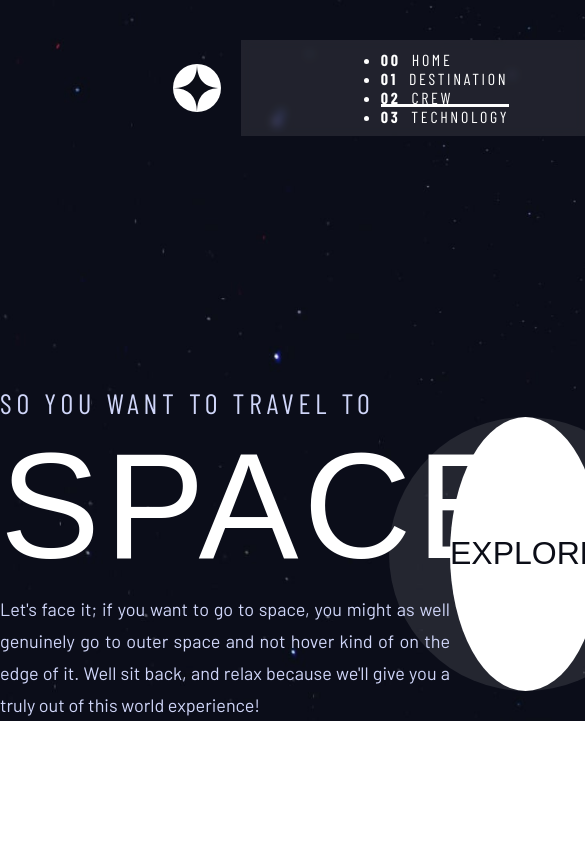
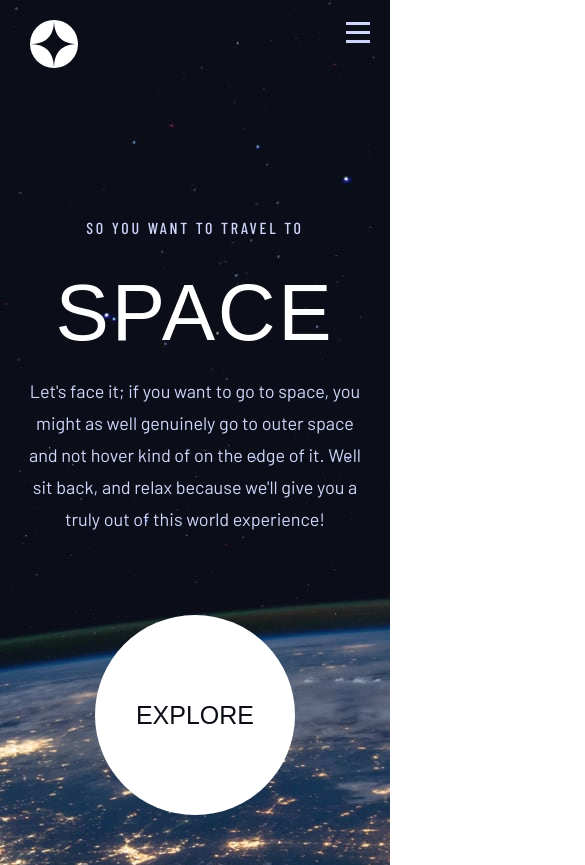
Before and after one commit to itskharina/space-tourism-website, a plain HTML site: page index.html in a window 390 px wide. Shown: the top 865 px of the page, 585 px wide, since content can reach past the window. Before the commit the page ends 844 px from the top, so only its background shows below. Drawn offline with nearby package versions, Linux system fonts and the light colour scheme; a web font is replaced by a local one.

Commit message:
Added media queries for all screens

```diff
--- a/css/home/main.scss
+++ b/css/home/main.scss
@@ -17,6 +17,8 @@ body {
     background-image: url('../../assets/home/background-home-desktop.jpg');
     background-repeat: no-repeat;
     background-size: cover;
+    min-height: 100vh;
+    overflow: hidden;
 }
 
 // HEADER
@@ -31,6 +33,10 @@ header {
     justify-content: center;
     gap: 50px;
     margin-left: 450px;
+
+    .hamburger {
+        display: none;
+    }
 
     .rectangle {
         border-bottom: 1px solid rgb(125, 125, 125);
@@ -50,10 +56,18 @@ header {
         @include flex(row);
         width: 890px;
         height: 96px;
-        gap: 48px;
+        // gap: 48px;
         font-family: 'Barlow Condensed', sans-serif;
         letter-spacing: 2.7px;
         cursor: pointer;
+        // list-style: none;
+
+        ul {
+            @include flex(row);
+            gap: 48px;
+            list-style: none;
+
+        }
 
         a {
             color: white;
@@ -158,3 +172,163 @@ main {
         }
     }
 }
+
+@media (max-width: 1339px) {
+
+    body {
+        background-image: url('../../assets/home/background-home-tablet.jpg');
+        overflow-y: auto;
+    }
+
+    header {
+        @include flex(row);
+        justify-content: space-around;
+        margin: 0;
+
+
+        img.logo {
+            margin-left: 30px;
+        }
+
+
+        .rectangle {
+            border: none;
+        }
+    }
+
+    main {
+        margin-top: 150px;
+    }
+}
+
+@media (max-width: 960px) {
+
+
+    header {
+        font-size: 14px;
+
+        nav {
+            padding: 0 30px;
+            width: auto;
+            display: block;
+
+            span {
+                display: none;
+            }
+        }
+    }
+
+
+    main {
+        @include flex(column);
+        gap: 80px;
+
+
+        .main-text {
+            text-align: center;
+
+            p {
+                text-align: center;
+            }
+        }
+
+        a {
+            margin-bottom: 50px;
+        }
+    }
+}
+
+@media (max-width: 560px) {
+
+    body {
+        background-size: auto;
+    }
+
+    header {
+
+        .logo {
+            margin-top: 20px;
+        }
+
+        .hamburger {
+            display: block;
+        }
+
+
+        button {
+            border: none;
+            background-color: transparent;
+            margin-right: 20px;
+        }
+
+        nav {
+            font-size: 18px;
+            position: absolute;
+            z-index: -1;
+            @include flex(column);
+            padding: 0;
+            // height: 100vh;
+            top: 0;
+            right: 0;
+            // width: 80%;
+            margin-right: -5.9rem;
+            padding: 20px;
+            min-width: 375px;
+            display: none;
+
+            span {
+                display: inline;
+            }
+
+            ul {
+                display: flex;
+                flex-direction: column;
+                align-items: start;
+                margin-top: 110px;
+                padding-left: 15px;
+                // margin-right: 180px;
+            }
+
+            a:before {
+                display: none;
+            }
+        }
+    }
+
+    main {
+        .main-text {
+            @include flex(column);
+            width: auto;
+
+            h1 {
+                font-size: 16px;
+                font-weight: 500;
+                letter-spacing: 2.7px;
+
+                span {
+                    display: block;
+                    font-size: 80px;
+                    margin-top: 30px;
+                }
+            }
+
+            p {
+                // font-size: 14px;
+                max-width: 400px;
+                margin-top: 16px;
+                padding: 0 20px;
+            }
+        }
+
+        a {
+            width: 200px;
+            height: 200px;
+            font-size: 25px;
+
+            &:after {
+                width: 200px;
+                height: 200px;
+            }
+        }
+    }
+}
```
Also changed, not shown: css/home/main.css, 1 other file.
